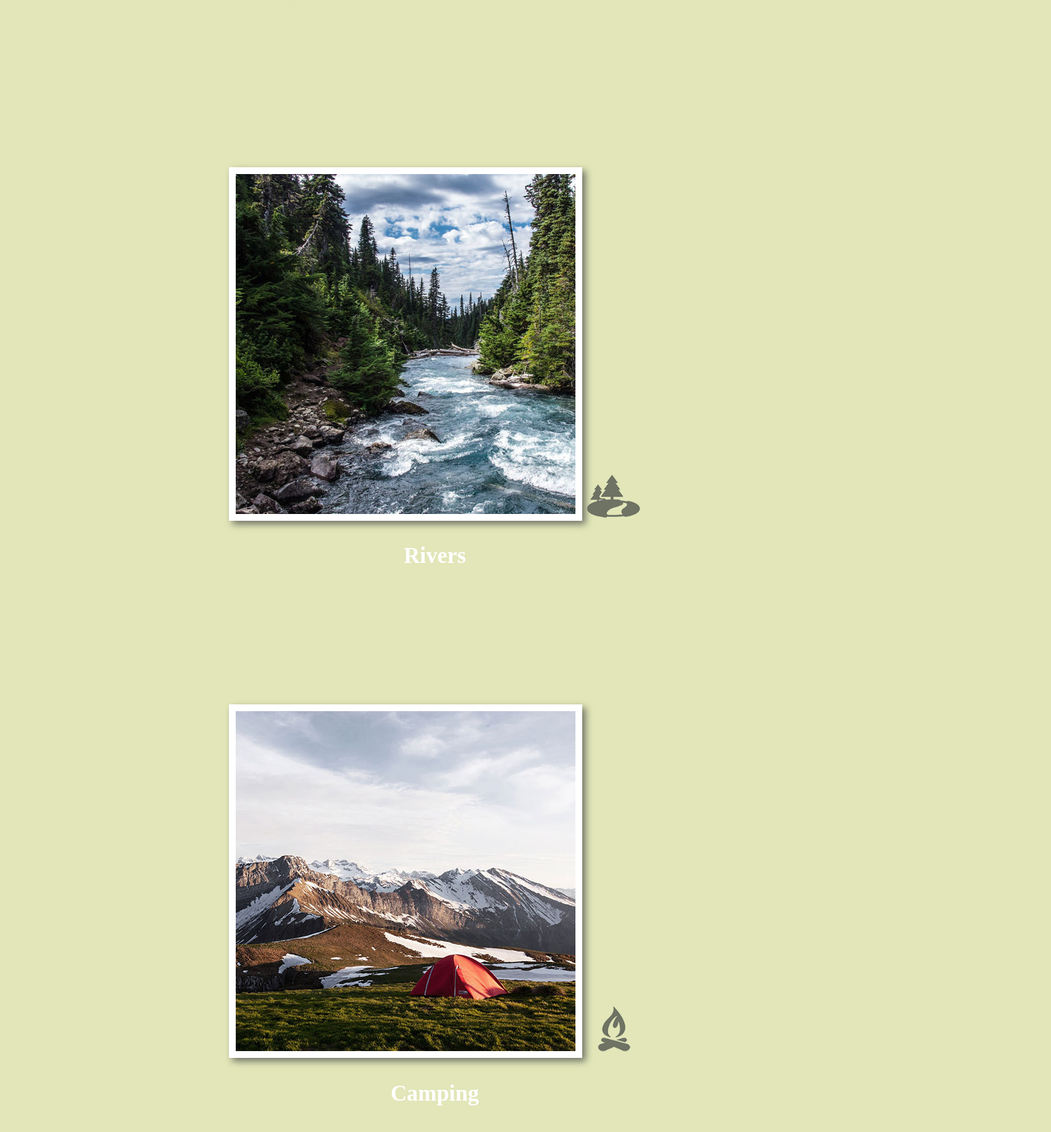
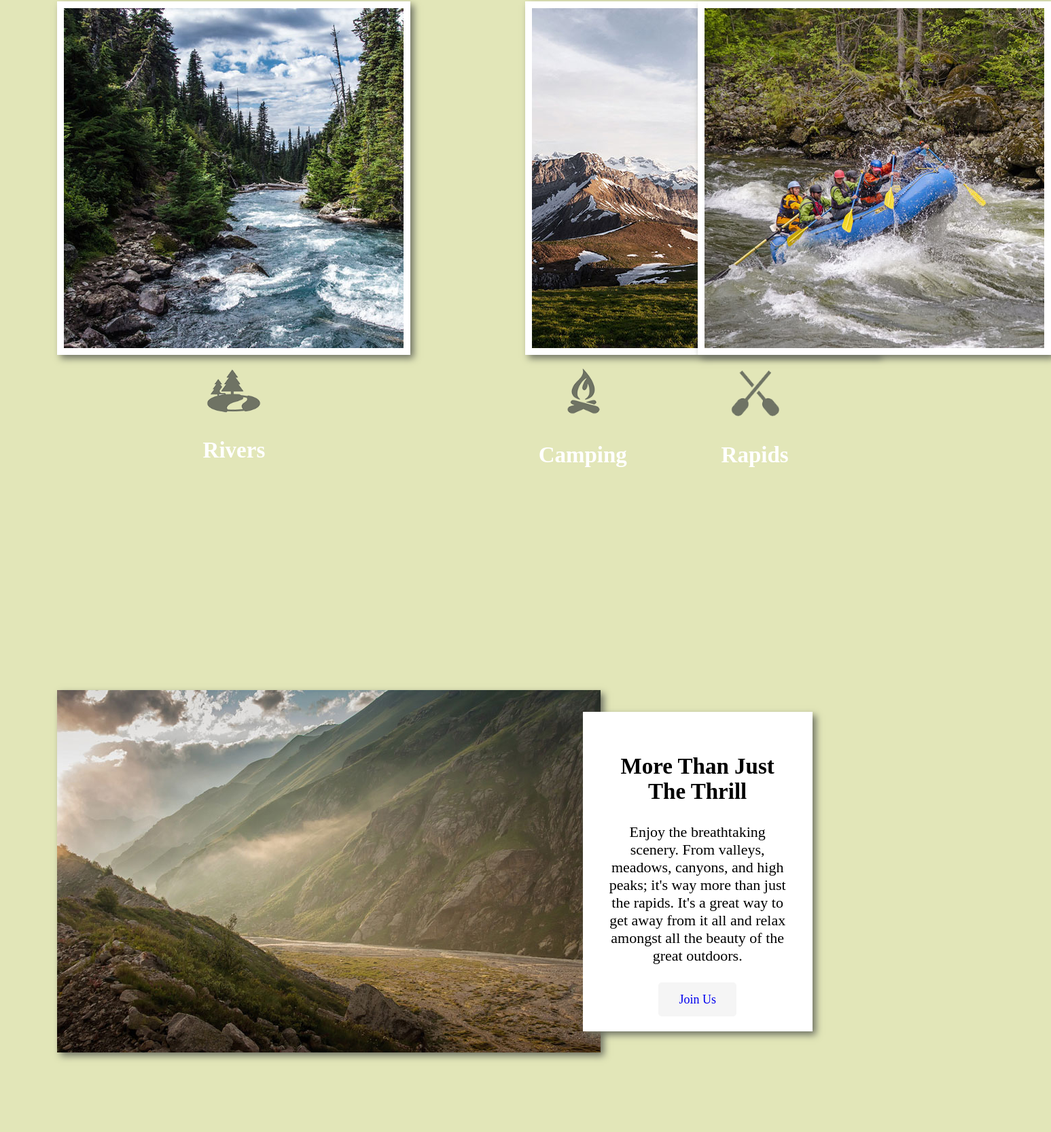
Before and after one commit to congardiner/wdd130, a plain HTML site: page wwr/index.html in a window 1280 px wide. Shown: the part 1053-2718 px from the top of the page at 68% size, 1547 px wide, since content can reach past the window. Drawn offline with Linux system fonts and the light colour scheme; a web font is replaced by a local one.

Commit message:
updated the grid elements of the site, overall improving the layout and providing the correct structure that was beforehand missing some elements.

```diff
--- a/wwr/index.html
+++ b/wwr/index.html
@@ -48,6 +48,7 @@
             <img class="icon" src="images/oars.png" alt="oars icon">
             <h2>Rapids</h2>
         </section>
+        <div></div>
         <img class="mountains" src="images/mountains.jpg" alt="Misty mountains">
     <section class="msg">
         <h2>More Than Just The Thrill</h2>
--- a/wwr/positionstyles.css
+++ b/wwr/positionstyles.css
@@ -151,6 +151,7 @@
   display: grid;
   grid-template-columns: repeat(3, 1fr);
   grid-row: repeat(5, 1fr);
+  float: left;
 }
 .red5 {
   width: 100%;
@@ -175,8 +176,6 @@
   background-color: yellow;
   grid-column: 1 / span 2;
   grid-row: 2 / 3;
-  vertical-align: right;
-  text-align: right;
 }
 
 
--- a/wwr/styles/style.css
+++ b/wwr/styles/style.css
@@ -1,7 +1,7 @@
 @import url('https://fonts.googleapis.com/css2?family=Lato:wght@700&family=Rock+Salt&display=swap');
 @import url('https://fonts.googleapis.com/css2?family=Playfair+Display:ital,wght@0,400..900;1,400..900&display=swap');
 
-.content {
+#content {
     max-width: 1600px;
     margin: 0 auto;
 }
@@ -13,6 +13,7 @@
 
 .logo {
     padding-left: 10px;
+    width: 80px;
 }
 #logo_link{
     padding-top: 5px;
@@ -53,6 +54,10 @@ nav a:hover{
     margin-top: -100px;
 }
 
+#hero-img {
+    width: 100%;
+}
+
 #hero-box {
     grid-column: 1/4;
     grid-row: 1/3;
@@ -78,25 +83,28 @@ nav a:hover{
     border-radius: 5px;
     text-decoration: none;
 }
-
+.home-grid{
+    display: grid;
+    grid-template-columns: repeat(10, 1fr);
+}
 .rivers-card, .camping-card, .rapids-card {
     margin: 200px 0;
     color: white;
 }
 
 .rivers-card {
-    grid-column: 2 / span 3;
-    grid-row: 2 / span 2;
+    grid-column: 2 / 3;
+    grid-row: 2 / 3;
 }
 
 .camping-card {
-    grid-column: 5 / span 3;
-    grid-row: 2 / span 2;
+    grid-column: 5 / 7;
+    grid-row: 2 / 3;
 }
 
 .rapids-card {
-    grid-column: 8 / span 3;
-    grid-row: 2 / span 2;
+    grid-column: 8 / 10;
+    grid-row: 2 / 3;
 }
 
 
@@ -113,8 +121,8 @@ nav a:hover{
 
 .mountains {
     margin: 100px 0;
-    grid-column: 2 / span 6;
-    grid-row: 5 / span 3;
+    grid-column: 2 / 7;
+    grid-row: 5 / 8;
     box-shadow: 5px 5px 10px #6f7364;
 }
 
@@ -130,8 +138,8 @@ nav a:hover{
 .msg {
     background-color: white;
     padding: 35px;
-    grid-column: 6 / span 4;
-    grid-row: 6 / span 1;
+    grid-column: 6 / 10;
+    grid-row: 6 / 7;
     box-shadow: 5px 5px 10px #6f7364;
 }
 
@@ -168,8 +176,8 @@ main section img {
 #background {
     height: 725px;
     background-color: white;
-    grid-column: 1 / span 11;
-    grid-row: 4 / span 6;
+    grid-column: 1 / 11;
+    grid-row: 4 / 9;
 
 }
 
```
